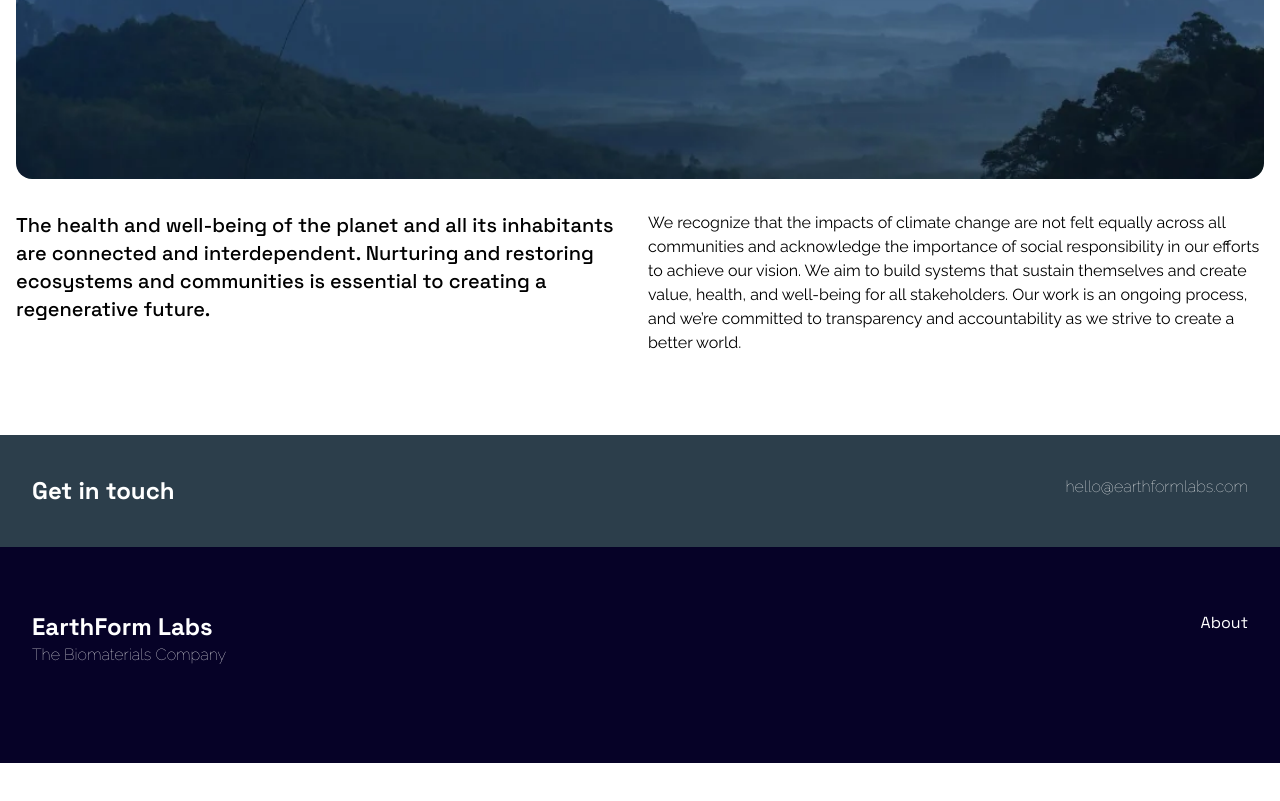
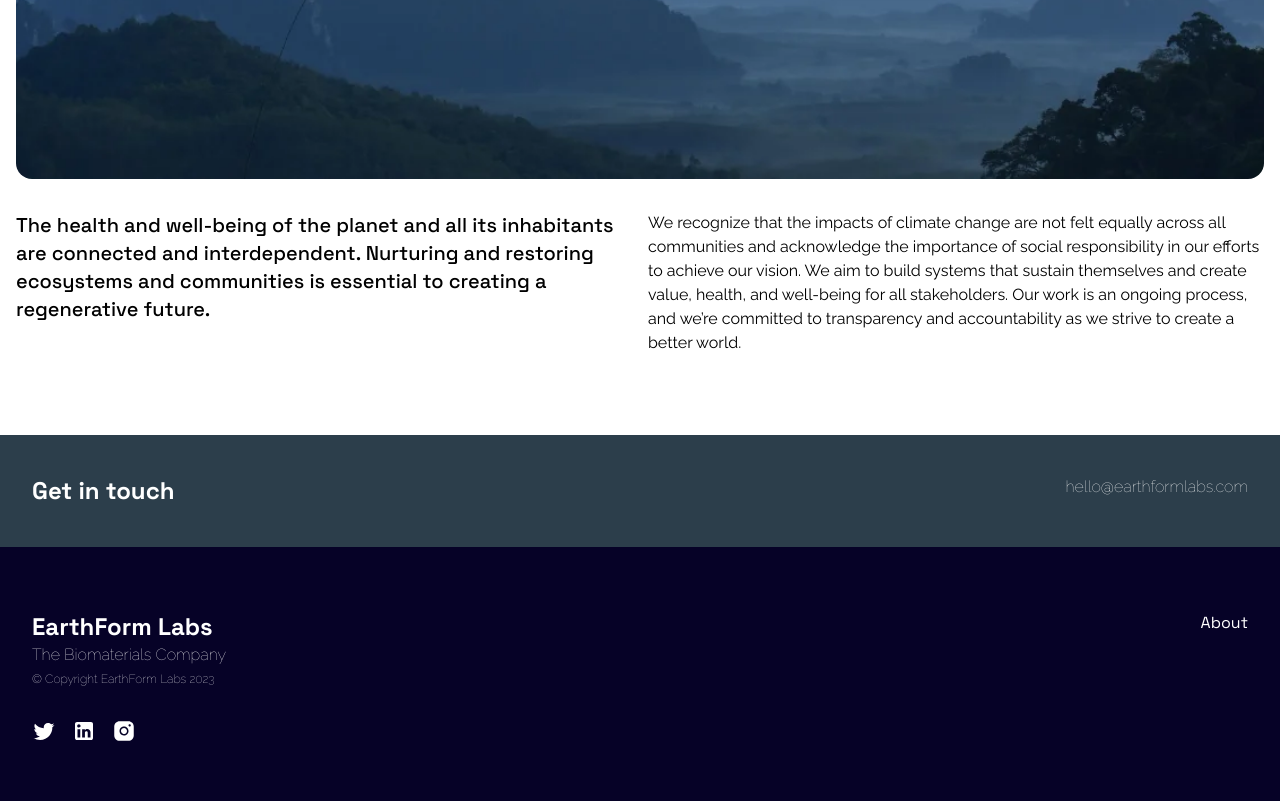
Before and after one commit to earthformlabs/efl-website, a Nuxt app: page / in a window 1280 px wide. Shown: the part 2557-3358 px from the top of the page. Before the commit the page ends 3320 px from the top, so only its background shows below. Built offline with nearby package versions, Linux system fonts and the light colour scheme.

Commit message:
update footer

```diff
--- a/components/AppFooter.vue
+++ b/components/AppFooter.vue
@@ -3,18 +3,22 @@
 
   const socialIcons = [
     {
-      icon: "icons/twitter.svg",
+      icon: "/icons/twitter.svg",
       link: "twitter/earthformlabs",
     },
     {
-      icon: "icons/linkedin.svg",
+      icon: "/icons/linkedin.svg",
       link: "linkedin/earthformlabs",
     },
     {
-      icon: "icons/instagram.svg",
+      icon: "/icons/instagram.svg",
       link: "instagram/earthformlabs",
     },
   ];
+
+  const getFullYear = () => {
+    return new Date().getFullYear();
+  };
 </script>
 
 <template>
@@ -25,15 +29,20 @@
       <div class="grid gap-8">
         <nuxt-link to="/">
           <h3 class="text-2xl">EarthForm Labs</h3>
-          <p class="font-thin">The Biomaterials Company</p>
+          <p class="font-thin mb-1">The Biomaterials Company</p>
+          <p class="font-thin text-xs">
+            © Copyright EarthForm Labs {{ getFullYear() }}
+          </p>
         </nuxt-link>
         <div class="flex gap-4">
           <nuxt-link
             v-for="(icons, index) in socialIcons"
             :key="index"
             :to="`https://${icons.link}`"
+            target="_blank"
+            rel="noopener"
           >
-            <img :src="useAsset(icons.icon)" />
+            <img :src="icons.icon" />
           </nuxt-link>
         </div>
       </div>
```
